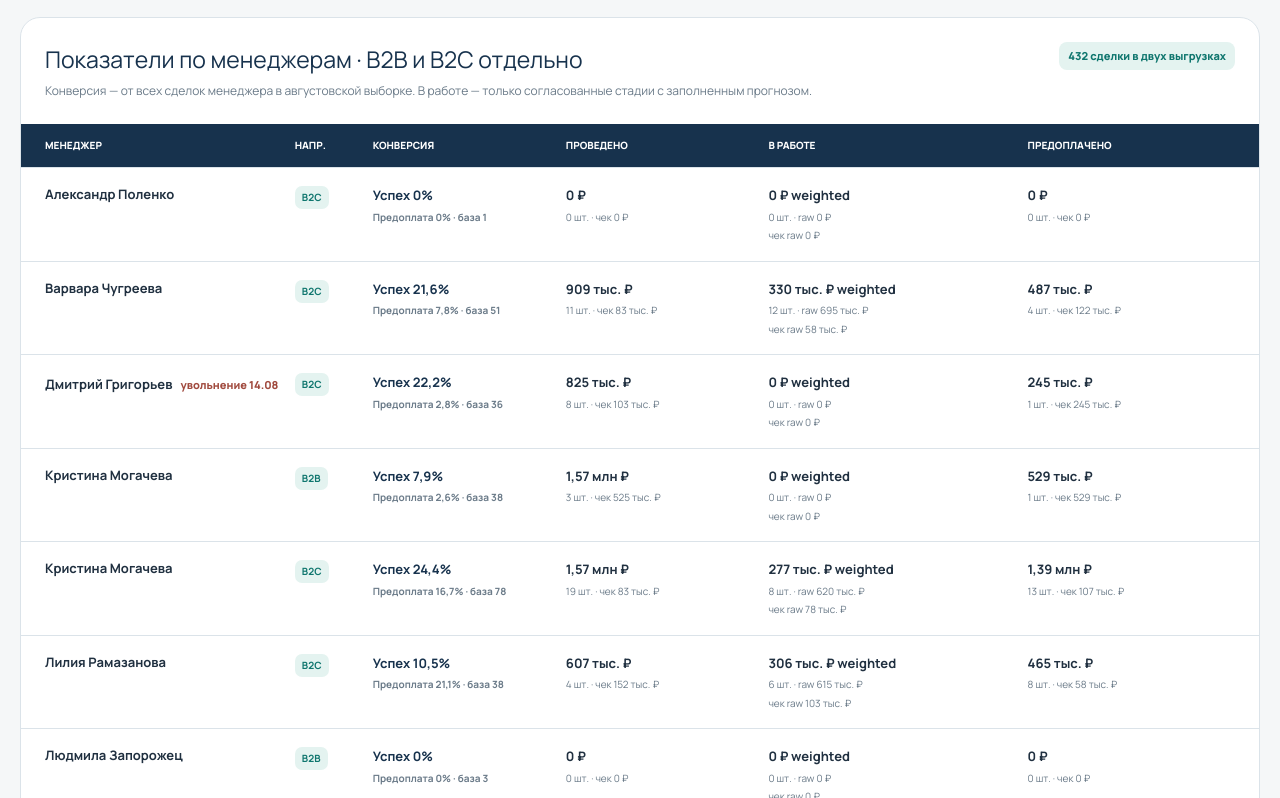
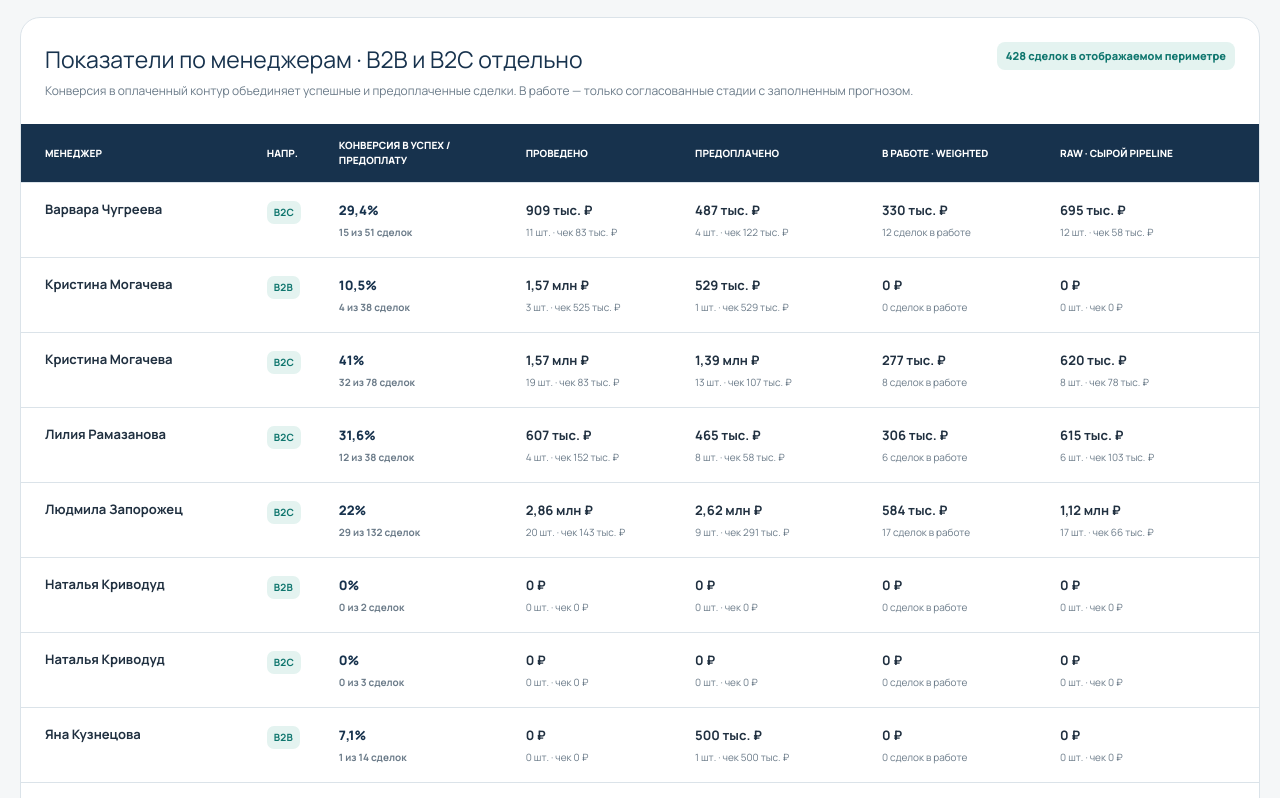
Before and after one commit to nkrivodud-blip/park-skazka-sales-report, a Next.js app: page / in a window 1280 px wide. Shown: the part 2922-3720 px from the top of the page. Built offline with nearby package versions, Linux system fonts and the light colour scheme.

Commit message:
Refine manager KPI table

```diff
--- a/app/globals.css
+++ b/app/globals.css
@@ -203,7 +203,7 @@ h2 { margin-bottom: 20px; color: var(--ink); font-size: clamp(40px, 5vw, 68px);
 .pipeline-manager-table .data-head > span:not(:first-child), .pipeline-manager-table .data-row > span, .pipeline-manager-table .data-row > strong:last-child { text-align: left; }
 .pipeline-manager-table .data-row > strong { white-space: nowrap; }
 .manager-table { overflow-x: auto; }
-.manager-table .data-head, .manager-table .data-row { grid-template-columns: minmax(170px, 1.25fr) 64px minmax(145px, .95fr) minmax(145px, 1fr) minmax(190px, 1.3fr) minmax(165px, 1.1fr); gap: 14px; min-width: 1080px; }
+.manager-table .data-head, .manager-table .data-row { grid-template-columns: minmax(165px, 1.2fr) 60px minmax(145px, 1fr) minmax(130px, .9fr) minmax(145px, 1fr) minmax(135px, .95fr) minmax(145px, 1fr); gap: 12px; min-width: 1180px; }
 .manager-table .data-row { align-items: start; padding-block: 18px; }
 .manager-table .data-row > strong { line-height: 1.35; }
 .manager-table small { display: block; margin-top: 5px; color: var(--muted); font-size: 10px; line-height: 1.35; }
--- a/app/page.tsx
+++ b/app/page.tsx
@@ -52,19 +52,17 @@ const prepaidGrowth = [
 ] as const;
 
 const managers = [
-  { name: "Александр Поленко", direction: "B2C", total: 1, successConv: 0, prepaidConv: 0, wonCount: 0, wonSum: 0, wonAvg: 0, activeCount: 0, activeRaw: 0, activeWeighted: 0, activeAvg: 0, prepaidCount: 0, prepaidSum: 0, prepaidAvg: 0 },
   { name: "Варвара Чугреева", direction: "B2C", total: 51, successConv: 21.6, prepaidConv: 7.8, wonCount: 11, wonSum: 908_520, wonAvg: 82_593, activeCount: 12, activeRaw: 695_000, activeWeighted: 329_500, activeAvg: 57_917, prepaidCount: 4, prepaidSum: 486_940, prepaidAvg: 121_735 },
-  { name: "Дмитрий Григорьев", direction: "B2C", status: "увольнение 14.08", total: 36, successConv: 22.2, prepaidConv: 2.8, wonCount: 8, wonSum: 824_500, wonAvg: 103_062, activeCount: 0, activeRaw: 0, activeWeighted: 0, activeAvg: 0, prepaidCount: 1, prepaidSum: 245_000, prepaidAvg: 245_000 },
   { name: "Кристина Могачева", direction: "B2B", total: 38, successConv: 7.9, prepaidConv: 2.6, wonCount: 3, wonSum: 1_574_760, wonAvg: 524_920, activeCount: 0, activeRaw: 0, activeWeighted: 0, activeAvg: 0, prepaidCount: 1, prepaidSum: 528_800, prepaidAvg: 528_800 },
   { name: "Кристина Могачева", direction: "B2C", total: 78, successConv: 24.4, prepaidConv: 16.7, wonCount: 19, wonSum: 1_574_330, wonAvg: 82_859, activeCount: 8, activeRaw: 620_000, activeWeighted: 276_500, activeAvg: 77_500, prepaidCount: 13, prepaidSum: 1_391_130, prepaidAvg: 107_010 },
   { name: "Лилия Рамазанова", direction: "B2C", total: 38, successConv: 10.5, prepaidConv: 21.1, wonCount: 4, wonSum: 607_230, wonAvg: 151_808, activeCount: 6, activeRaw: 615_000, activeWeighted: 306_000, activeAvg: 102_500, prepaidCount: 8, prepaidSum: 465_120, prepaidAvg: 58_140 },
-  { name: "Людмила Запорожец", direction: "B2B", total: 3, successConv: 0, prepaidConv: 0, wonCount: 0, wonSum: 0, wonAvg: 0, activeCount: 0, activeRaw: 0, activeWeighted: 0, activeAvg: 0, prepaidCount: 0, prepaidSum: 0, prepaidAvg: 0 },
   { name: "Людмила Запорожец", direction: "B2C", total: 132, successConv: 15.2, prepaidConv: 6.8, wonCount: 20, wonSum: 2_858_950, wonAvg: 142_948, activeCount: 17, activeRaw: 1_122_750, activeWeighted: 583_975, activeAvg: 66_044, prepaidCount: 9, prepaidSum: 2_620_270, prepaidAvg: 291_141 },
   { name: "Наталья Криводуд", direction: "B2B", total: 2, successConv: 0, prepaidConv: 0, wonCount: 0, wonSum: 0, wonAvg: 0, activeCount: 0, activeRaw: 0, activeWeighted: 0, activeAvg: 0, prepaidCount: 0, prepaidSum: 0, prepaidAvg: 0 },
   { name: "Наталья Криводуд", direction: "B2C", total: 3, successConv: 0, prepaidConv: 0, wonCount: 0, wonSum: 0, wonAvg: 0, activeCount: 0, activeRaw: 0, activeWeighted: 0, activeAvg: 0, prepaidCount: 0, prepaidSum: 0, prepaidAvg: 0 },
-  { name: "Татьяна Баландина", direction: "B2C", status: "уволена", total: 29, successConv: 24.1, prepaidConv: 0, wonCount: 7, wonSum: 599_840, wonAvg: 85_691, activeCount: 0, activeRaw: 0, activeWeighted: 0, activeAvg: 0, prepaidCount: 0, prepaidSum: 0, prepaidAvg: 0 },
   { name: "Яна Кузнецова", direction: "B2B", total: 14, successConv: 0, prepaidConv: 7.1, wonCount: 0, wonSum: 0, wonAvg: 0, activeCount: 0, activeRaw: 0, activeWeighted: 0, activeAvg: 0, prepaidCount: 1, prepaidSum: 500_000, prepaidAvg: 500_000 },
   { name: "Яна Кузнецова", direction: "B2C", total: 7, successConv: 0, prepaidConv: 28.6, wonCount: 0, wonSum: 0, wonAvg: 0, activeCount: 2, activeRaw: 335_000, activeWeighted: 287_500, activeAvg: 167_500, prepaidCount: 2, prepaidSum: 99_140, prepaidAvg: 49_570 },
+  { name: "Дмитрий Григорьев", direction: "B2C", status: "увольнение 14.08", total: 36, successConv: 22.2, prepaidConv: 2.8, wonCount: 8, wonSum: 824_500, wonAvg: 103_062, activeCount: 0, activeRaw: 0, activeWeighted: 0, activeAvg: 0, prepaidCount: 1, prepaidSum: 245_000, prepaidAvg: 245_000 },
+  { name: "Татьяна Баландина", direction: "B2C", status: "уволена", total: 29, successConv: 24.1, prepaidConv: 0, wonCount: 7, wonSum: 599_840, wonAvg: 85_691, activeCount: 0, activeRaw: 0, activeWeighted: 0, activeAvg: 0, prepaidCount: 0, prepaidSum: 0, prepaidAvg: 0 },
 ] as const;
 
 const pipelineDirections = [
@@ -161,25 +159,27 @@ export default function Home() {
         </div>
         <div className="table-card reveal">
           <div className="table-title">
-            <div><h3>Показатели по менеджерам · B2B и B2C отдельно</h3><p>Конверсия — от всех сделок менеджера в августовской выборке. В работе — только согласованные стадии с заполненным прогнозом.</p></div>
-            <span>432 сделки в двух выгрузках</span>
+            <div><h3>Показатели по менеджерам · B2B и B2C отдельно</h3><p>Конверсия в оплаченный контур объединяет успешные и предоплаченные сделки. В работе — только согласованные стадии с заполненным прогнозом.</p></div>
+            <span>428 сделок в отображаемом периметре</span>
           </div>
           <div className="data-table manager-table">
-            <div className="data-head"><span>Менеджер</span><span>Напр.</span><span>Конверсия</span><span>Проведено</span><span>В работе</span><span>Предоплачено</span></div>
+            <div className="data-head"><span>Менеджер</span><span>Напр.</span><span>Конверсия в успех / предоплату</span><span>Проведено</span><span>Предоплачено</span><span>В работе · weighted</span><span>Raw · сырой pipeline</span></div>
             {managers.map((manager) => {
               return (
                 <div className="data-row" key={`${manager.name}-${manager.direction}`}>
                   <strong>{manager.name}{("status" in manager && manager.status) && <small className="manager-status">{manager.status}</small>}</strong>
                   <span><b className="direction-tag">{manager.direction}</b></span>
-                  <span className="metric-value">Успех {manager.successConv.toLocaleString("ru-RU")}%<small>Предоплата {manager.prepaidConv.toLocaleString("ru-RU")}% · база {manager.total}</small></span>
+                  <span className="metric-value"><strong>{(((manager.wonCount + manager.prepaidCount) / manager.total) * 100).toLocaleString("ru-RU", { maximumFractionDigits: 1 })}%</strong><small>{manager.wonCount + manager.prepaidCount} из {manager.total} сделок</small></span>
                   <span><strong>{compactMoney(manager.wonSum)}</strong><small>{manager.wonCount} шт. · чек {compactMoney(manager.wonAvg)}</small></span>
-                  <span><strong>{compactMoney(manager.activeWeighted)} weighted</strong><small>{manager.activeCount} шт. · raw {compactMoney(manager.activeRaw)}</small><small>чек raw {compactMoney(manager.activeAvg)}</small></span>
                   <span><strong>{compactMoney(manager.prepaidSum)}</strong><small>{manager.prepaidCount} шт. · чек {compactMoney(manager.prepaidAvg)}</small></span>
+                  <span><strong>{compactMoney(manager.activeWeighted)}</strong><small>{manager.activeCount} сделок в работе</small></span>
+                  <span><strong>{compactMoney(manager.activeRaw)}</strong><small>{manager.activeCount} шт. · чек {compactMoney(manager.activeAvg)}</small></span>
                 </div>
               );
             })}
           </div>
         </div>
+        <aside className="note reveal"><strong>Методика конверсии</strong><p>Конверсия = (количество сделок на стадии «Сделка успешна» + количество сделок на предоплаченных стадиях) ÷ все сделки менеджера в августовской выборке × 100%. Сделки не пересекаются по стадиям. Для B2C предоплаченный контур включает «Внесена предоплата», «4 дня до банкета», «1 день до банкета» и «Банкет начался»; для B2B — «Договор и предоплата» и «Подготовка к мероприятию».</p></aside>
       </section>
 
       <section className="section" id="pipeline">
```
Also changed, not shown: .pages/index.html, 1 other file (tests, documents, lock files or other folders).
